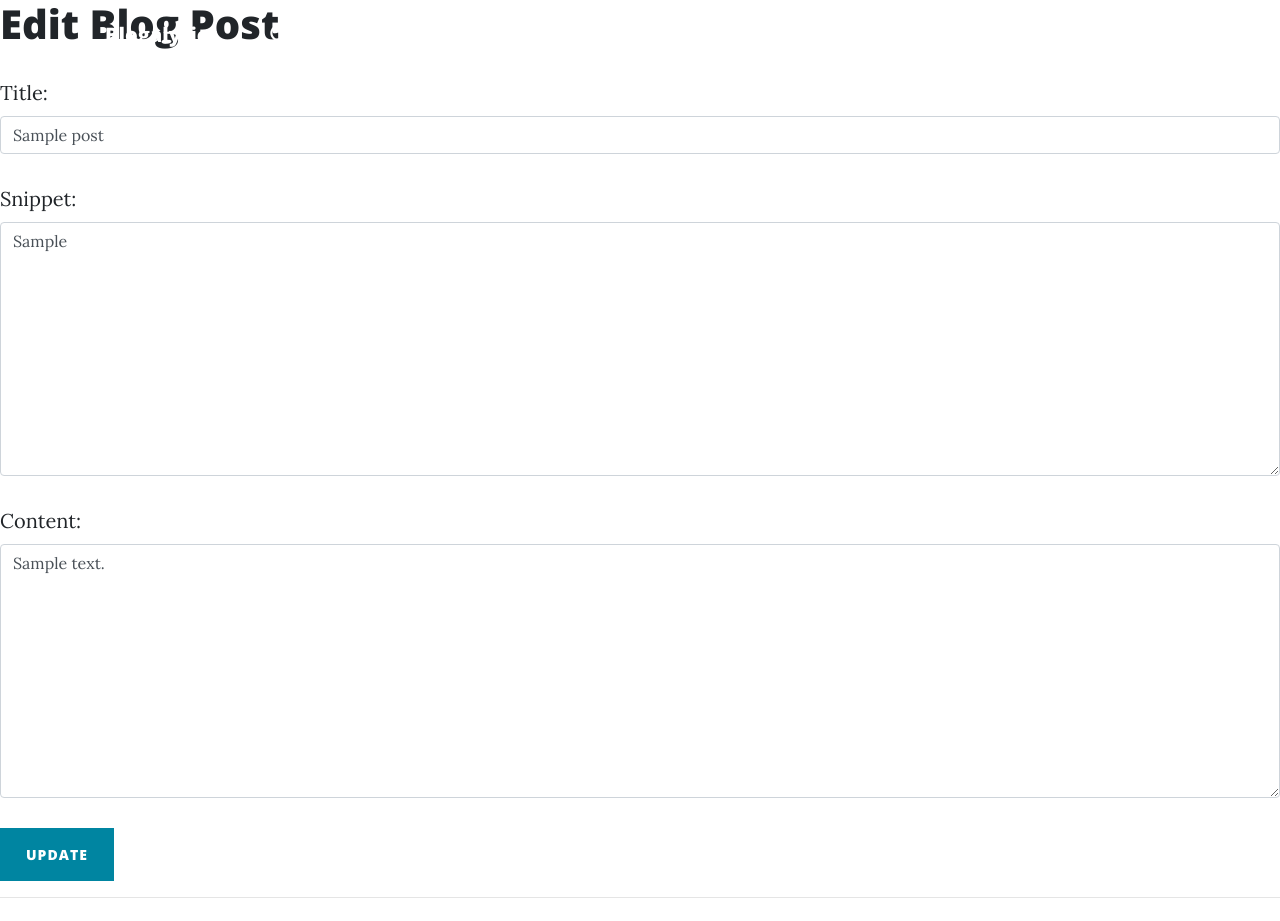
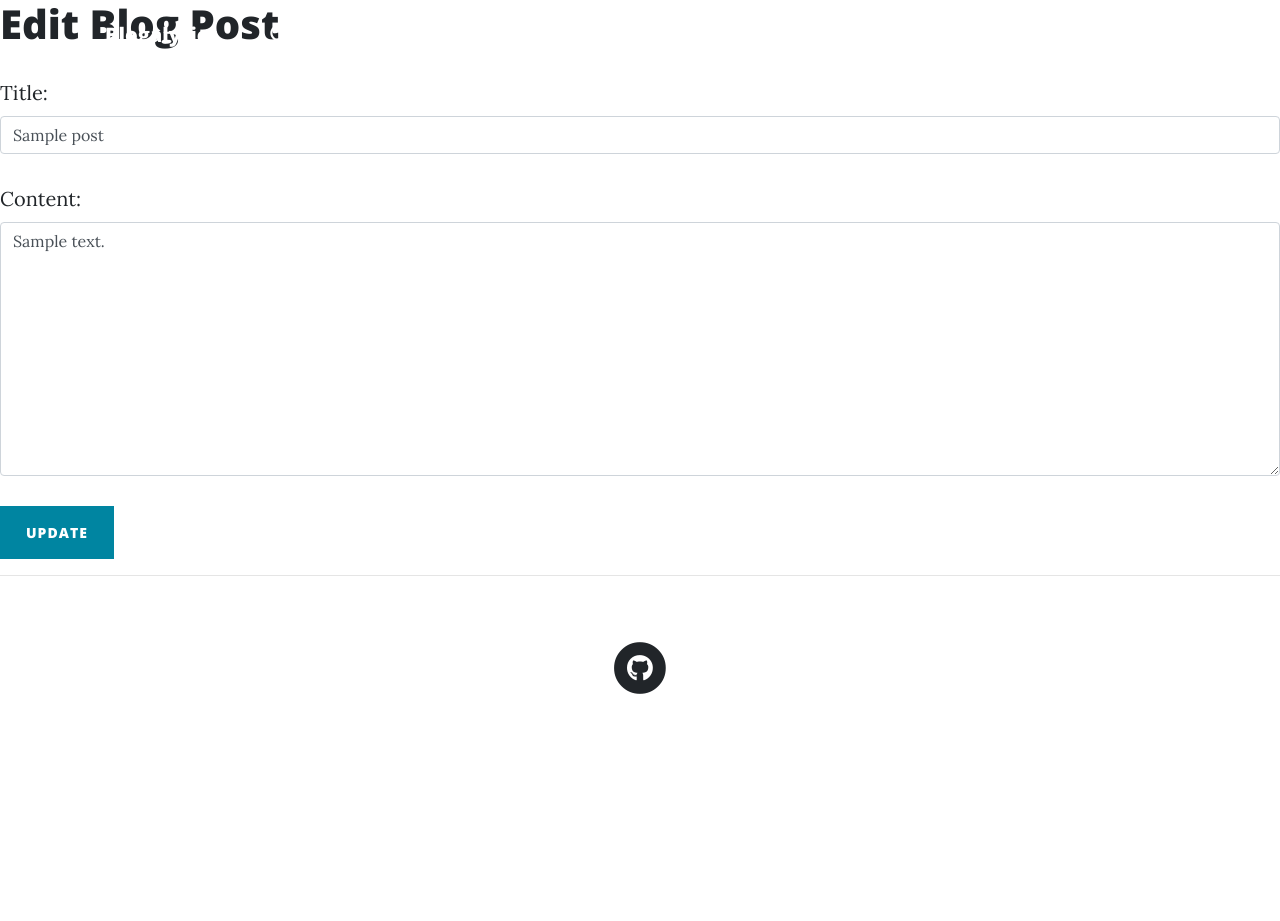
Before and after one commit to paroniriaa/Blogalytics, a Django app: a page that uses templates/base.html in a window 1280 px wide. Shown: the top 921 px of the page. After the commit the page ends 694 px from the top, so only its background shows below. Run offline with Django 3.2, Linux system fonts and the light colour scheme; tables that the repository leaves empty hold one stand-in row (values such as "Sample post"); some libraries are stand-ins or nearby versions.

Commit message:
temp
temp

```diff
--- a/blog/forms.py
+++ b/blog/forms.py
@@ -4,21 +4,22 @@ from .models import Post
 class PostForm(forms.ModelForm):
     class Meta:
         model = Post
-        fields = ['title', 'slug', 'author', 'snippet', 'content', 'header_image']
+        fields = ['title', 'slug', 'author', 'content', 'header_image']
         widgets = {
             'title': forms.TextInput(attrs={'class': 'form-control', 'type': "text", 'placeholder': "Title", 'name': "title", 'maxlength': "200", 'required': True, 'id': "id_title"}),
             'slug': forms.TextInput(attrs={'class': 'form-control', 'type': "text", 'placeholder': "Slug", 'name': "slug", 'maxlength': "200", 'required': True, 'id': "id_slug"}),
+           # 'snippet': forms.TextInput(attrs={'class': 'form-control', 'type': "text", 'placeholder': "Snippet", 'name': "snippet", 'maxlength': "200", 'id': "id_snippet"}),
             'author': forms.Select(attrs={'class': 'form-control', 'placeholder': "Author", 'name': "author", 'required': True, 'id': "id_author"}),
             'content': forms.Textarea(attrs={'rows': "5", 'class': "form-control", 'placeholder': "Content", 'name': "content",  'required': True, 'id': "id_content"}),
-            'snippet': forms.Textarea(attrs={'class': 'form-control', 'type': "text", 'placeholder': "Snippet", 'name': "snippet", 'maxlength': "200", 'id': "id_snippet"}),
+
         }
 
 class EditForm(forms.ModelForm):
     class Meta:
         model = Post
-        fields = ['title', 'snippet', 'content']
+        fields = ['title', 'content']
         widgets = {
             'title': forms.TextInput(attrs={'class': 'form-control'}),
             'content': forms.Textarea(attrs={'class': 'form-control'}),
-            'snippet': forms.Textarea(attrs={'class': 'form-control'}),
+         #   'snippet': forms.Textarea(attrs={'class': 'form-control'}),
         }
--- a/blog/models.py
+++ b/blog/models.py
@@ -10,12 +10,12 @@ import uuid
 
 class Post(models.Model):
     title = models.CharField(max_length=200, unique=True)
-    snippet = models.CharField(max_length=200)
+    #snippet = models.CharField(max_length=200)
     slug = models.SlugField(max_length=200, unique=True)
     author = models.ForeignKey(User, on_delete= models.CASCADE,related_name='blog_posts')
     updated_on = models.DateTimeField(auto_now= True)
     header_image =  models.ImageField(null=True, blank=True, upload_to='images/')
-    content = models.TextField(default="Content")
+    content = models.TextField(default="")
     # content = RichTextField(blank=True, null=True)
     created_on = models.DateTimeField(auto_now_add=True)
     post_id = models.UUIDField(default=uuid.uuid4, unique=True, editable=False)
--- a/templates/index.html
+++ b/templates/index.html
@@ -31,7 +31,7 @@
                           {{ post.title }}
                       </h2>
                       <h3 class="post-subtitle">
-                          {{ post.snippet|slice:":200"}}
+                          {{ post.content | slice:":200"}}
                       </h3>
                       </a>
                       <p class="post-meta">Posted by {{ post.author }} | {{ post.created_on }}</p>
```
Also changed, not shown: templates/add_post.html (+0 -8 lines), blog/migrations/0020_auto_20210305_2026.py (added).
